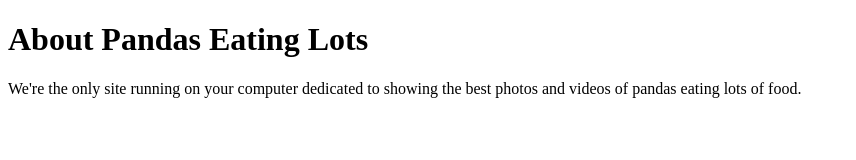
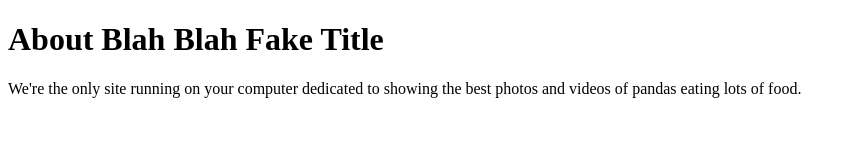
Before and after one commit to yinm/gatsby-sandbox, a Gatsby site in the folder tutorial-part-four/: page /about in a window 1280 px wide. Shown: the whole page, without its empty margins (0-856 px from the left). Built offline with nearby package versions, Linux system fonts and the light colour scheme; Gatsby itself is replaced by a stand-in of ours.

Commit message:
Check GraphQL

```diff
--- a/tutorial-part-four/gatsby-config.js
+++ b/tutorial-part-four/gatsby-config.js
@@ -1,4 +1,7 @@
 module.exports = {
+  siteMetadata: {
+    title: `Blah Blah Fake Title`,
+  },
   plugins: [
     `gatsby-plugin-glamor`,
     {
--- a/tutorial-part-four/src/pages/about.js
+++ b/tutorial-part-four/src/pages/about.js
@@ -1,11 +1,22 @@
 import React from 'react'
 
-export default () => (
+export default ({ data }) =>
   <div>
-    <h1>About Pandas Eating Lots</h1>
+    <h1>
+      About {data.site.siteMetadata.title}
+    </h1>
     <p>
       We're the only site running on your computer dedicated to showing the best
       photos and videos of pandas eating lots of food.
     </p>
   </div>
-)
+
+export const query = graphql`
+  query AboutQuery {
+    site {
+      siteMetadata {
+        title
+      }
+    }
+  }
+`
```
Also changed, not shown: tutorial-part-four/src/layouts/index.js (+12 -3 lines).
